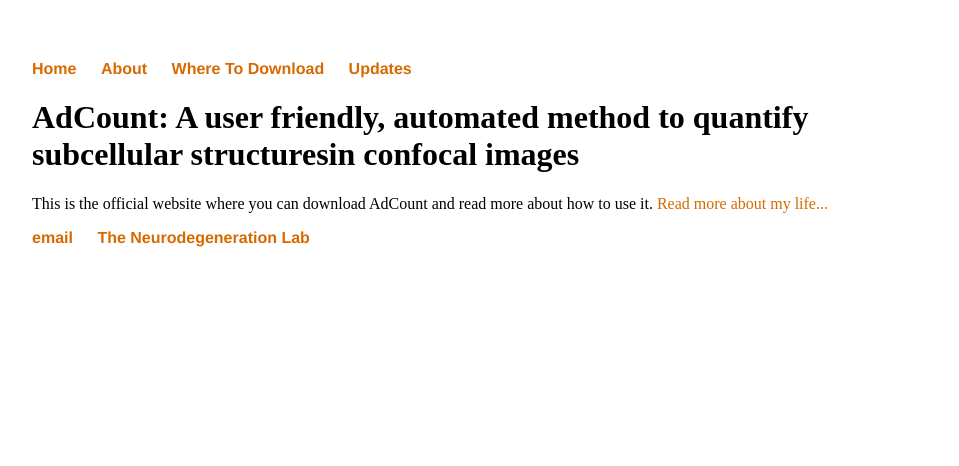
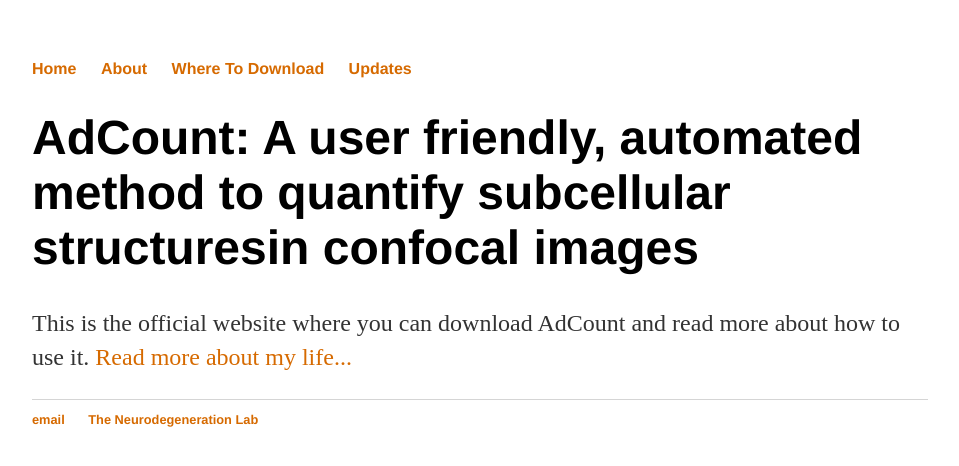
Before and after one commit to adcount/adcount.github.io, a Jekyll site: the page built from index.html, in a window 1280 px wide. Shown: the top 466 px of the page, without its empty margins (160-1119 px from the left). Built offline with Jekyll 4.4.1, drawn with Linux system fonts in a browser that asks for light colours.

Commit message:
Update main.css

```diff
--- a/css/main.css
+++ b/css/main.css
@@ -20,3 +20,24 @@ a:hover {
     text-decoration: underline;
 }
 h1 {
+    font-size: 3em;
+    font-family:'Helvetica', 'Arial', 'Sans-Serif';
+}
+p {
+    font-size: 1.5em;
+    line-height: 1.4em;
+    color: #333;
+}
+footer {
+    border-top: 1px solid #d5d5d5;
+    font-size: .8em;
+}
+
+ul.posts {
+    margin: 20px auto 40px;
+    font-size: 1.5em;
+}
+
+ul.posts li {
+    list-style: none;
+}
```
